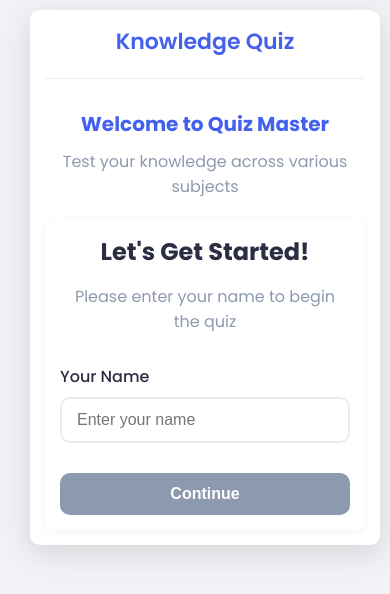
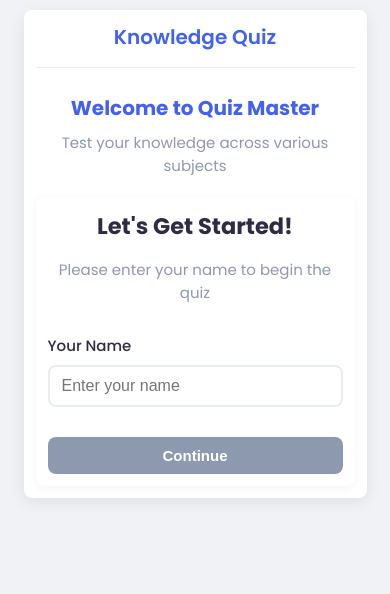
Before and after one commit to arifmohammad30/quiz-app, a React (Vite) app in the folder quiz-app/: page / in a window 390 px wide. Shown: the top 594 px of the page. Built offline with nearby package versions, Linux system fonts and the light colour scheme.

Commit message:
Updated styles for better spacing, sizing, and responsiveness across the app including root variables, cards, buttons, and media queries

```diff
--- a/quiz-app/src/App.css
+++ b/quiz-app/src/App.css
@@ -11,12 +11,12 @@
   --correct-color: #06d6a0;
   --incorrect-color: #ef476f;
   --warning-color: #ffd166;
-  --border-radius: 10px;
-  --box-shadow: 0 8px 30px rgba(0, 0, 0, 0.12);
-  --card-padding: 20px;
-  --card-margin: 20px;
-  --card-min-height: 450px;
-  --option-height: 60px;
+  --border-radius: 8px;
+  --box-shadow: 0 4px 15px rgba(0, 0, 0, 0.08);
+  --card-padding: 16px;
+  --card-margin: 16px;
+  --card-min-height: 380px;
+  --option-height: 50px;
 }
 
 * {
@@ -29,29 +29,30 @@ body {
   font-family: 'Poppins', sans-serif;
   background-color: var(--background-color);
   color: var(--text-color);
+  font-size: 15px;
 }
 
 .app-container {
-  max-width: 800px;
-  width: 100%;
-  margin: 40px auto;
+  max-width: 700px;
+  width: 90%;
+  margin: 25px auto;
   background: white;
-  padding: 30px;
+  padding: 25px;
   border-radius: var(--border-radius);
   box-shadow: var(--box-shadow);
 }
 
 .quiz-header {
   text-align: center;
-  margin-bottom: 30px;
-  padding-bottom: 20px;
+  margin-bottom: 25px;
+  padding-bottom: 15px;
   border-bottom: 1px solid #eee;
 }
 
 .quiz-header h1 {
   color: var(--primary-color);
   font-weight: 600;
-  font-size: 28px;
+  font-size: 24px;
 }
 
 /* Welcome Screen */
@@ -63,16 +64,16 @@ body {
 }
 
 .welcome-title {
-  font-size: 32px;
+  font-size: 26px;
   color: var(--primary-color);
-  margin-bottom: 10px;
+  margin-bottom: 8px;
   text-align: center;
 }
 
 .welcome-subtitle {
-  font-size: 18px;
+  font-size: 16px;
   color: var(--light-text);
-  margin-bottom: 40px;
+  margin-bottom: 30px;
   text-align: center;
 }
 
@@ -80,9 +81,9 @@ body {
   background: white;
   padding: var(--card-padding);
   border-radius: var(--border-radius);
-  box-shadow: 0 2px 10px rgba(0, 0, 0, 0.05);
+  box-shadow: 0 2px 8px rgba(0, 0, 0, 0.05);
   width: 100%;
-  max-width: 500px;
+  max-width: 450px;
   text-align: center;
 }
 
@@ -119,6 +120,8 @@ body {
   border-radius: var(--border-radius);
   font-size: 16px;
   transition: border-color 0.3s ease;
+  -webkit-appearance: none;
+  appearance: none;
 }
 
 .form-group input:focus {
@@ -139,10 +142,10 @@ body {
 .start-button {
   background-color: var(--primary-color);
   color: white;
-  padding: 12px 30px;
+  padding: 10px 24px;
   border: none;
   border-radius: var(--border-radius);
-  font-size: 16px;
+  font-size: 15px;
   font-weight: 600;
   cursor: pointer;
   transition: all 0.3s ease;
@@ -173,13 +176,14 @@ body {
   grid-template-columns: repeat(auto-fit, minmax(250px, 1fr));
   gap: 20px;
   margin-top: 20px;
+  width: 100%;
 }
 
 .subject-card {
   background: white;
   padding: var(--card-padding);
   border-radius: var(--border-radius);
-  box-shadow: 0 2px 10px rgba(0, 0, 0, 0.05);
+  box-shadow: 0 2px 8px rgba(0, 0, 0, 0.05);
   display: flex;
   flex-direction: column;
   align-items: center;
@@ -187,7 +191,7 @@ body {
   cursor: pointer;
   transition: all 0.3s ease;
   height: 100%;
-  min-height: 250px;
+  min-height: 220px;
 }
 
 .subject-card:hover {
@@ -225,7 +229,7 @@ body {
 .select-subject-btn {
   background-color: var(--primary-color);
   color: white;
-  padding: 8px 20px;
+  padding: 8px 16px;
   border: none;
   border-radius: var(--border-radius);
   font-size: 14px;
@@ -301,7 +305,7 @@ body {
   flex-direction: column;
   justify-content: space-between;
   width: 100%;
-  box-shadow: 0 2px 10px rgba(0, 0, 0, 0.05);
+  box-shadow: 0 2px 8px rgba(0, 0, 0, 0.05);
 }
 
 .question-header {
@@ -320,15 +324,19 @@ body {
 }
 
 .question-card h2 {
-  font-size: 22px;
+  font-size: 20px;
   font-weight: 600;
   color: var(--text-color);
-  margin-bottom: 25px;
+  margin-bottom: 20px;
   text-align: center;
-  min-height: 70px;
+  min-height: 60px;
   display: flex;
   align-items: center;
   justify-content: center;
+  overflow-wrap: break-word;
+  word-wrap: break-word;
+  hyphens: auto;
+  padding: 0 10px;
 }
 
 /* Options */
@@ -343,13 +351,13 @@ body {
 .option-button {
   background-color: #e9ecef;
   color: var(--text-color);
-  padding: 15px 20px;
+  padding: 12px 16px;
   border-radius: var(--border-radius);
   border: 2px solid transparent;
   text-align: left;
   transition: all 0.25s ease;
   cursor: pointer;
-  font-size: 16px;
+  font-size: 15px;
   font-weight: 500;
   display: flex;
   align-items: center;
@@ -360,15 +368,16 @@ body {
 .option-letter {
   background-color: white;
   color: var(--primary-color);
-  width: 30px;
-  height: 30px;
+  width: 26px;
+  height: 26px;
   border-radius: 50%;
   display: inline-flex;
   align-items: center;
   justify-content: center;
-  margin-right: 15px;
+  margin-right: 12px;
   font-weight: 600;
   flex-shrink: 0;
+  font-size: 14px;
 }
 
 .option-text {
@@ -411,12 +420,12 @@ body {
   border-radius: var(--border-radius);
   min-height: var(--card-min-height);
   width: 100%;
-  box-shadow: 0 2px 10px rgba(0, 0, 0, 0.05);
+  box-shadow: 0 2px 8px rgba(0, 0, 0, 0.05);
 }
 
 .score-section h2 {
-  font-size: 28px;
-  margin-bottom: 10px;
+  font-size: 24px;
+  margin-bottom: 8px;
   color: var(--primary-color);
 }
 
@@ -433,11 +442,11 @@ body {
 }
 
 .score-circle {
-  width: 150px;
-  height: 150px;
+  width: 130px;
+  height: 130px;
   border-radius: 50%;
   background-color: #f8f9fa;
-  border: 8px solid var(--primary-color);
+  border: 6px solid var(--primary-color);
   display: flex;
   flex-direction: column;
   justify-content: center;
@@ -445,7 +454,7 @@ body {
 }
 
 .score-percentage {
-  font-size: 36px;
+  font-size: 32px;
   font-weight: 700;
   color: var(--primary-color);
 }
@@ -464,8 +473,8 @@ body {
 
 /* Review Heading */
 .review-heading {
-  margin: 30px 0 15px;
-  font-size: 20px;
+  margin: 25px 0 12px;
+  font-size: 18px;
   text-align: center;
   color: var(--text-color);
 }
@@ -475,11 +484,12 @@ body {
   margin-top: 5px;
   text-align: left;
   border-top: 1px solid #eee;
-  padding-top: 20px;
-  max-height: 400px;
+  padding-top: 15px;
+  max-height: 350px;
   overflow-y: auto;
   scrollbar-width: thin;
   scrollbar-color: var(--primary-color) #f0f0f0;
+  -webkit-overflow-scrolling: touch;
 }
 
 .answer-review::-webkit-scrollbar {
@@ -498,15 +508,15 @@ body {
 
 .review-item {
   background-color: #f8f9fa;
-  padding: 15px 20px;
-  margin-bottom: 15px;
+  padding: 12px 16px;
+  margin-bottom: 12px;
   border-radius: var(--border-radius);
-  border-left: 5px solid var(--light-text);
+  border-left: 4px solid var(--light-text);
   width: 100%;
   display: flex;
   flex-direction: column;
   justify-content: center;
-  min-height: 100px;
+  min-height: 90px;
 }
 
 .review-item.correct {
@@ -558,13 +568,13 @@ body {
   background-color: var(--primary-color);
   color: white;
   font-weight: 600;
-  padding: 12px 30px;
+  padding: 10px 24px;
   border: none;
   border-radius: var(--border-radius);
   cursor: pointer;
   transition: all 0.3s ease;
-  font-size: 16px;
-  min-width: 150px;
+  font-size: 15px;
+  min-width: 140px;
 }
 
 .new-quiz-button {
@@ -586,27 +596,29 @@ body {
 /* Responsive adjustments */
 @media (max-width: 768px) {
   :root {
-    --card-min-height: 400px;
-    --option-height: 50px;
-    --card-padding: 15px;
+    --card-min-height: 350px;
+    --option-height: 46px;
+    --card-padding: 14px;
   }
 
   .app-container {
-    margin: 20px;
+    margin: 15px auto;
     padding: var(--card-padding);
+    width: 95%;
   }
 
   .welcome-title {
-    font-size: 24px;
+    font-size: 22px;
   }
 
   .welcome-subtitle {
-    font-size: 16px;
+    font-size: 15px;
     margin-bottom: 20px;
   }
 
   .subjects-container {
     grid-template-columns: 1fr;
+    gap: 15px;
   }
 
   .subject-card {
@@ -628,7 +640,8 @@ body {
   }
 
   .review-item {
-    height: 120px;
+    min-height: 120px;
+    height: auto;
   }
 
   .action-buttons {
@@ -643,16 +656,18 @@ body {
 
 @media (max-width: 480px) {
   :root {
-    --card-min-height: 350px;
+    --card-min-height: 320px;
+    --card-padding: 12px;
   }
 
   .app-container {
-    margin: 10px;
-    padding: 15px;
+    margin: 10px auto;
+    padding: 12px;
+    width: 98%;
   }
 
   .quiz-header h1 {
-    font-size: 22px;
+    font-size: 20px;
   }
 
   .welcome-title {
@@ -660,13 +675,14 @@ body {
   }
 
   .option-letter {
-    width: 25px;
-    height: 25px;
-    font-size: 14px;
+    width: 24px;
+    height: 24px;
+    font-size: 13px;
   }
 
   .option-button {
     font-size: 14px;
+    padding: 10px 14px;
   }
 
   .score-percentage {
@@ -674,6 +690,15 @@ body {
   }
 
   .score-message {
-    font-size: 20px;
+    font-size: 18px;
+  }
+
+  .review-item {
+    padding: 12px 15px;
+  }
+
+  .form-group input {
+    padding: 10px 12px;
+    font-size: 16px;
   }
 }
```
